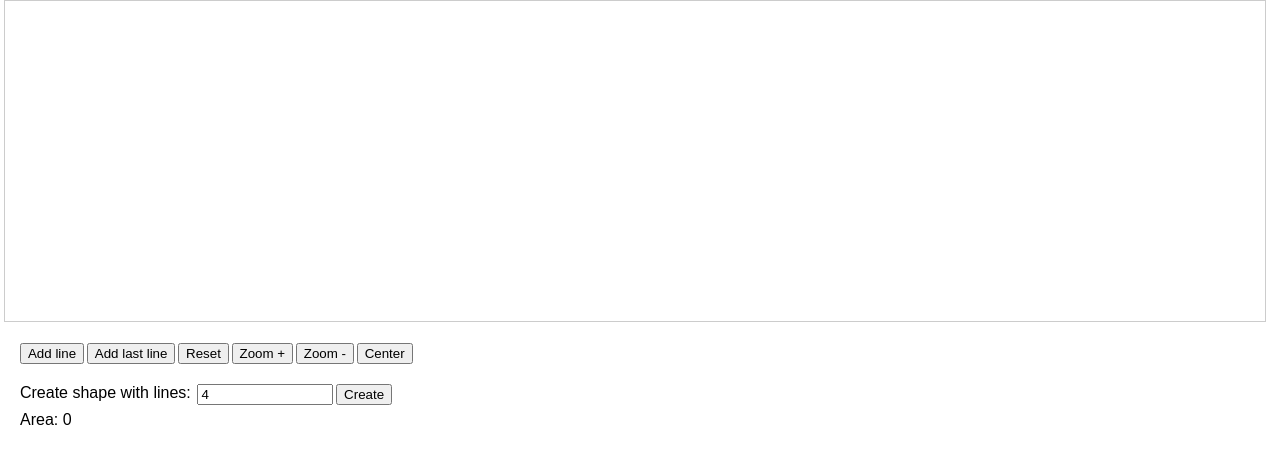
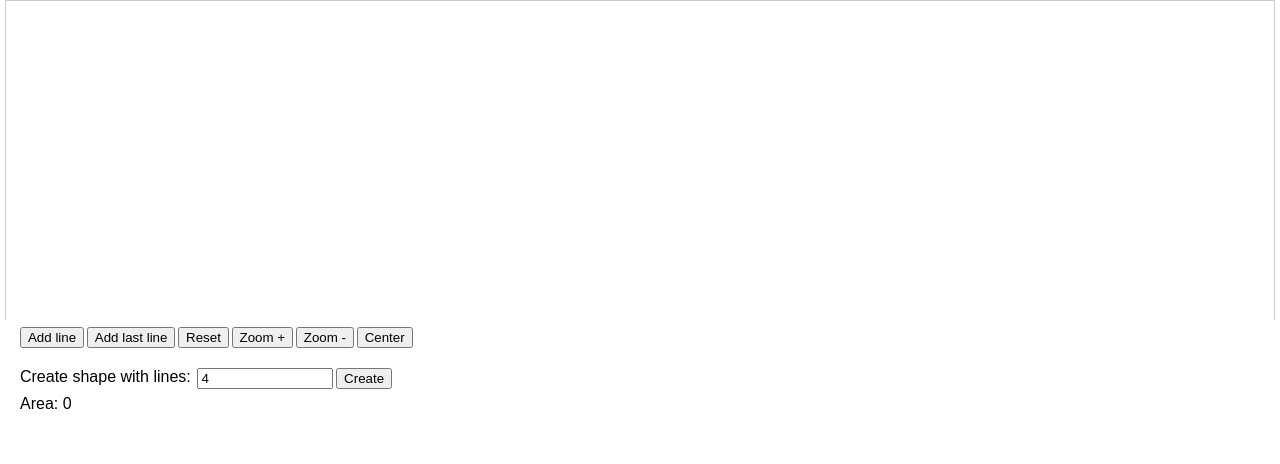
Before and after one commit to vesanaumane/AreaCalculator, a React (Create React App) app: page / in a window 1280 px wide. Shown: the top 464 px of the page. Built offline with nearby package versions, Linux system fonts and the light colour scheme; the HTML template or start-up script is replaced by a standard one.

Commit message:
Fixed reset not resizing canvas.

```diff
--- a/src/App.css
+++ b/src/App.css
@@ -12,14 +12,13 @@
   flex-direction: column;
   align-items: center;
   max-width: 100%;
-  height: 42vh;
+  height: 40vh;
   overflow: auto;
   flex-shrink: 0;
 }
 
 .drawingboard canvas {
-  margin-left: 3pt;
-  margin-right: auto;
+  padding : 3pt;
 }
 
 
--- a/src/App.js
+++ b/src/App.js
@@ -380,6 +380,9 @@ export default function App() {
 
         // Area is zero.
         setArea( 0 );
+
+        // Resize canvas.
+        resizeCanvas();
     }
 
     function handleOnClickZoomIn() {
```
